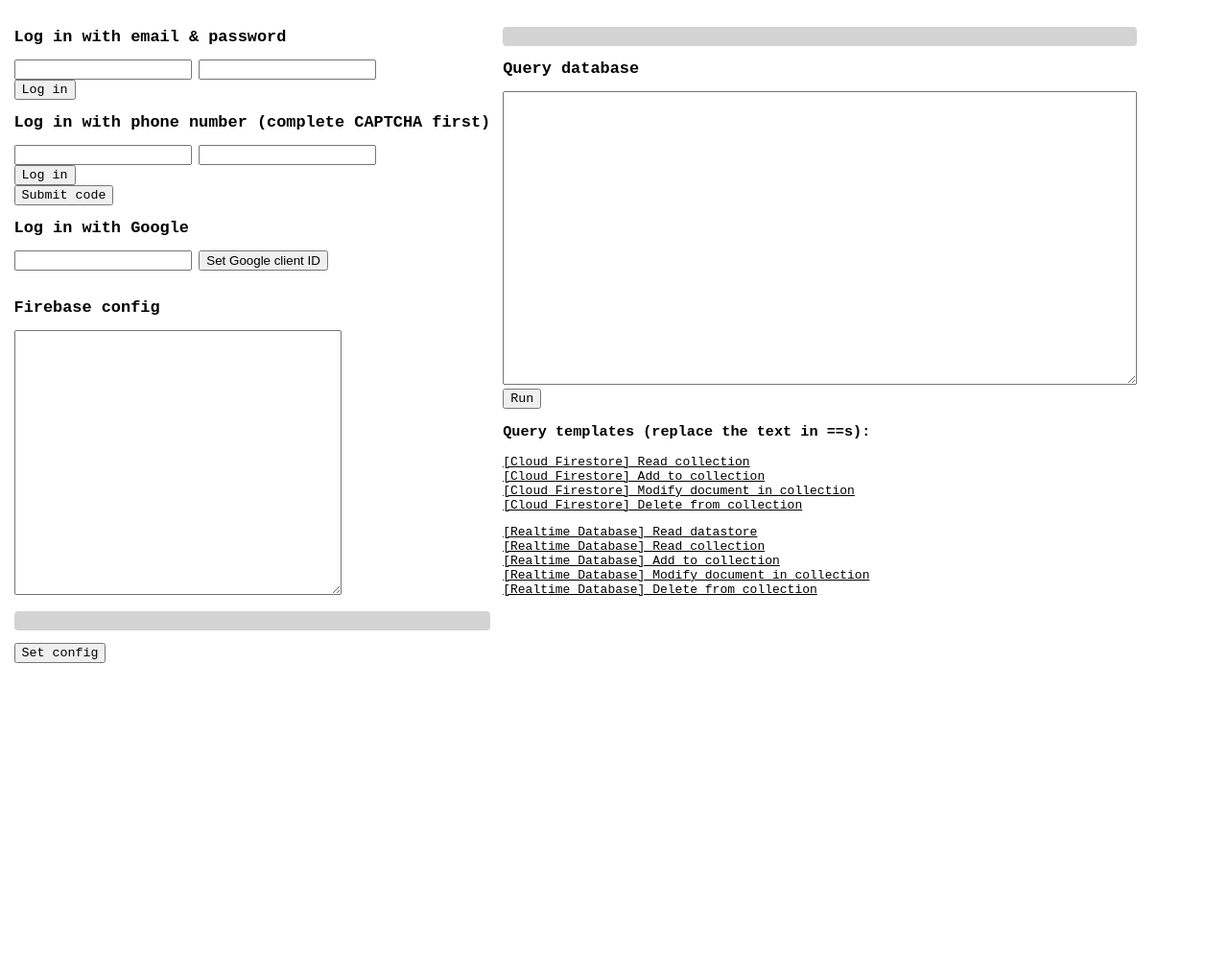
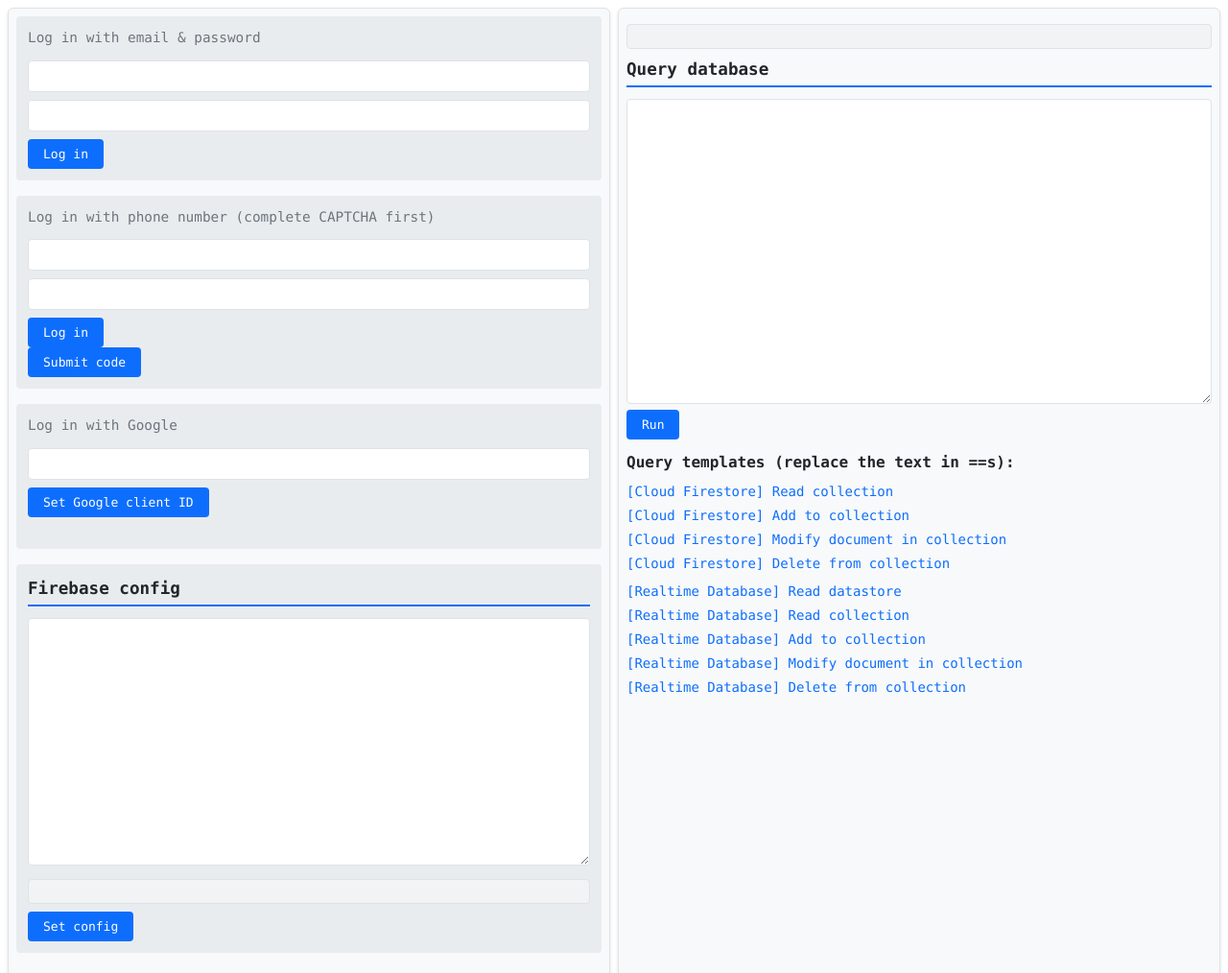
Before and after one commit to iosiro/baserunner, a website built with webpack: page dist/index.html in a window 1280 px wide. Shown: the top 1014 px of the page at 96% size. Before the commit the page ends 800 px from the top, so only its background shows below. Built offline with nearby package versions, Linux system fonts and the light colour scheme; some packages are replaced by stand-ins of ours; no server answers; what stimulus would draw is missing.

Commit message:
AI makeover

```diff
--- a/dist/index.html
+++ b/dist/index.html
@@ -75,7 +75,7 @@
 
       <div data-controller="config">
         <h2>Firebase config</h2>
-        <textarea data-config-target="config" rows="18" cols="40"></textarea>
+        <textarea data-config-target="config" rows="16" cols="40"></textarea>
         <br>
         <pre data-config-target="display"></pre>
         <button type="submit" data-config-target="button" data-action="click->config#set" >Set config</button>
--- a/dist/style.css
+++ b/dist/style.css
@@ -1,34 +1,239 @@
-body, button {
-    font-family: monospace;
+/* CSS Variables for theming */
+:root {
+  /* Light mode colors */
+  --bg-primary: #ffffff;
+  --bg-secondary: #f8f9fa;
+  --bg-tertiary: #e9ecef;
+  --text-primary: #212529;
+  --text-secondary: #6c757d;
+  --border-color: #dee2e6;
+  --accent-color: #0d6efd;
+  --accent-hover: #0b5ed7;
+  --success-color: #198754;
+  --warning-color: #ffc107;
+  --error-color: #dc3545;
+  --code-bg: #f1f3f4;
+  --input-bg: #ffffff;
+  --shadow: 0 2px 4px rgba(0, 0, 0, 0.1);
 }
 
-.container {
-    display: flex;
-    flex-wrap: wrap-reverse;
-    align-content: space-between;
-    margin: 0 auto;
-    max-width: 120em;
+/* Dark mode colors */
+@media (prefers-color-scheme: dark) {
+  :root {
+    --bg-primary: #1a1a1a;
+    --bg-secondary: #2d2d2d;
+    --bg-tertiary: #404040;
+    --text-primary: #e9ecef;
+    --text-secondary: #adb5bd;
+    --border-color: #495057;
+    --accent-color: #3d8bfd;
+    --accent-hover: #5a9cff;
+    --success-color: #20c997;
+    --warning-color: #ffc107;
+    --error-color: #dc3545;
+    --code-bg: #2d2d2d;
+    --input-bg: #2d2d2d;
+    --shadow: 0 2px 4px rgba(0, 0, 0, 0.3);
+  }
 }
 
-.inner {
-    display: block;
-    margin: 0.5em;
+/* Base styles */
+* {
+  box-sizing: border-box;
 }
 
-ul { list-style: none;
-    padding-left: 0;
+body {
+  font-family: 'JetBrains Mono', 'Fira Code', 'Consolas', 'Monaco', 'Courier New', monospace;
+  font-size: 14px;
+  line-height: 1.5;
+  margin: 0;
+  padding: 0;
+  background-color: var(--bg-primary);
+  color: var(--text-primary);
+  transition: background-color 0.2s ease, color 0.2s ease;
 }
 
-a, a:visited {
-    color: inherit;
+/* Container layout - compact and efficient */
+.container {
+  display: grid;
+  grid-template-columns: 1fr 1fr;
+  gap: 0.5rem;
+  max-width: 1400px;
+  margin: 0 auto;
+  padding: 0.5rem;
+  min-height: 100vh;
 }
 
-pre {
-    background-color: lightgrey;
-    padding: 10px;
-    border-radius: 4px;
+/* Section styling */
+.inner {
+  background-color: var(--bg-secondary);
+  border: 1px solid var(--border-color);
+  border-radius: 6px;
+  padding: 0.5rem;
+  box-shadow: var(--shadow);
 }
 
+/* Typography */
 h2 {
-font-size: 1.3em;
+  font-size: 1.1rem;
+  font-weight: 600;
+  margin: 0 0 0.75rem 0;
+  color: var(--text-primary);
+  border-bottom: 2px solid var(--accent-color);
+  padding-bottom: 0.25rem;
 }
+
+h3 {
+  font-size: 1rem;
+  font-weight: 600;
+  margin: 0.75rem 0 0.5rem 0;
+  color: var(--text-primary);
+}
+
+/* Form elements */
+input, textarea, button {
+  font-family: inherit;
+  font-size: 13px;
+  border: 1px solid var(--border-color);
+  border-radius: 4px;
+  padding: 0.5rem;
+  background-color: var(--input-bg);
+  color: var(--text-primary);
+  transition: border-color 0.2s ease, box-shadow 0.2s ease;
+}
+
+input:focus, textarea:focus {
+  outline: none;
+  border-color: var(--accent-color);
+  box-shadow: 0 0 0 2px rgba(13, 110, 253, 0.25);
+}
+
+input[type="text"], input[type="password"] {
+  width: 100%;
+  margin-bottom: 0.5rem;
+}
+
+textarea {
+  width: 100%;
+  resize: vertical;
+  min-height: 60px;
+  font-family: inherit;
+}
+
+/* Buttons */
+input[type="button"], button {
+  background-color: var(--accent-color);
+  color: white;
+  border: none;
+  padding: 0.5rem 1rem;
+  cursor: pointer;
+  font-weight: 500;
+  transition: background-color 0.2s ease;
+}
+
+input[type="button"]:hover, button:hover {
+  background-color: var(--accent-hover);
+}
+
+input[type="button"]:disabled, button:disabled {
+  background-color: var(--text-secondary);
+  cursor: not-allowed;
+}
+
+/* Code blocks */
+pre {
+  background-color: var(--code-bg);
+  border: 1px solid var(--border-color);
+  border-radius: 4px;
+  padding: 0.75rem;
+  margin: 0.5rem 0;
+  overflow-x: auto;
+  font-size: 12px;
+  line-height: 1.4;
+  color: var(--text-primary);
+}
+
+/* Lists */
+ul {
+  list-style: none;
+  padding: 0;
+  margin: 0.5rem 0;
+}
+
+li {
+  margin-bottom: 0.25rem;
+}
+
+/* Links */
+a, a:visited {
+  color: var(--accent-color);
+  text-decoration: none;
+  transition: color 0.2s ease;
+}
+
+a:hover {
+  color: var(--accent-hover);
+  text-decoration: underline;
+}
+
+/* Status indicators */
+[data-login-email-target="status"],
+[data-login-phone-target="status"],
+[data-login-google-target="status"] {
+  font-size: 0.9rem;
+  font-weight: normal;
+  color: var(--text-secondary);
+  border-bottom: none;
+  padding-bottom: 0;
+}
+
+/* Compact spacing for login sections */
+[data-controller="login-email"],
+[data-controller="login-phone"],
+[data-controller="login-google"],
+[data-controller="config"] {
+  margin-bottom: 1rem;
+  padding: 0.75rem;
+  background-color: var(--bg-tertiary);
+  border-radius: 4px;
+}
+
+/* Query section optimization */
+.queries {
+  display: flex;
+  flex-direction: column;
+}
+
+[data-controller="query"] {
+  flex: 1;
+}
+
+/* Responsive design */
+@media (max-width: 768px) {
+  .container {
+    grid-template-columns: 1fr;
+    gap: 0.75rem;
+    padding: 0.75rem;
+  }
+
+  body {
+    font-size: 13px;
+  }
+
+  h2 {
+    font-size: 1rem;
+  }
+
+  input, textarea, button {
+    font-size: 12px;
+  }
+}
+
+/* Focus indicators for accessibility */
+button:focus,
+input:focus,
+textarea:focus,
+a:focus {
+  outline: 2px solid var(--accent-color);
+  outline-offset: 2px;
+}
```
